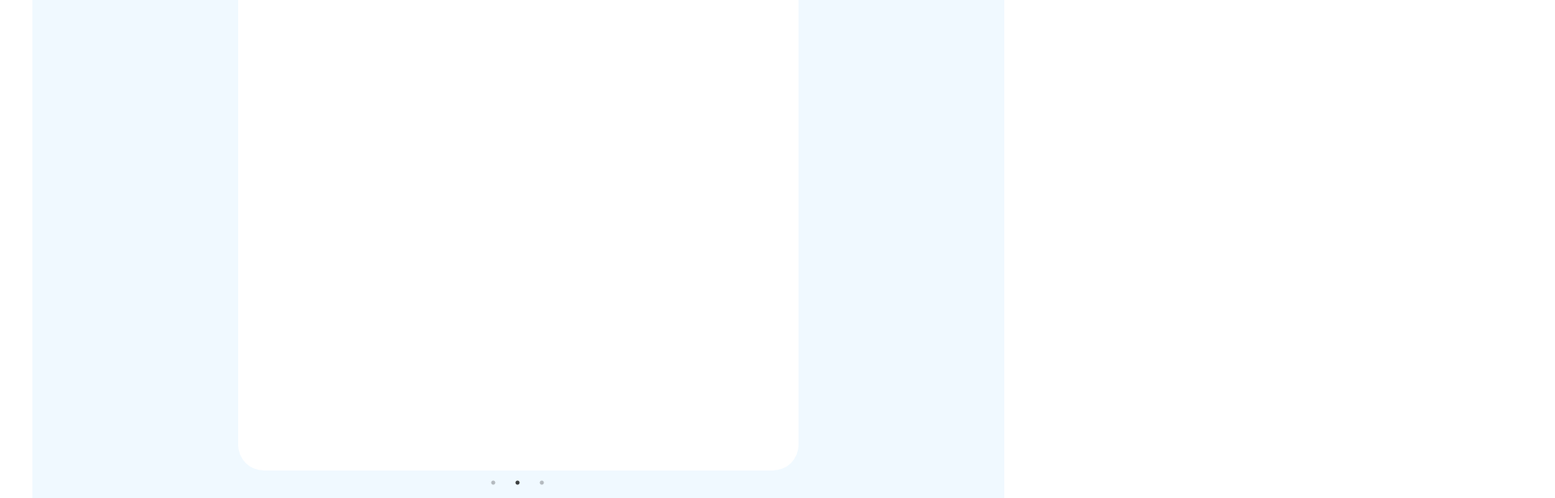
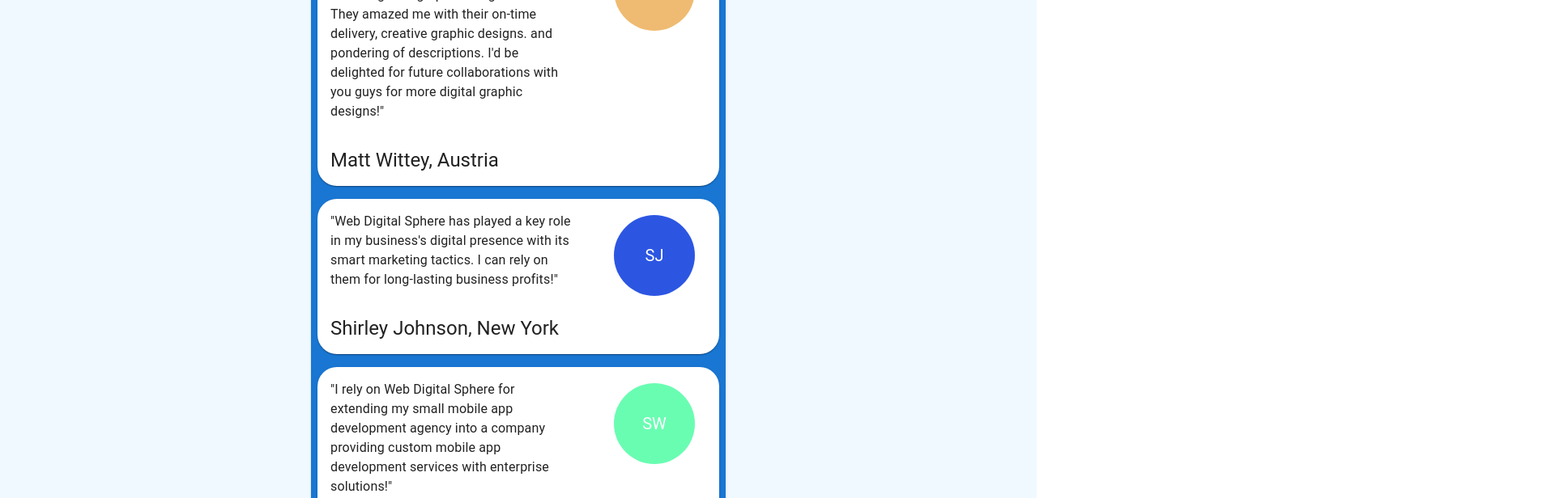
Before and after one commit to m-m4h4d/example, a React (Create React App) app: page / in a window 1280 px wide. Shown: the part 340-956 px from the top of the page at 81% size, 1920 px wide, since content can reach past the window. Built offline with nearby package versions, Linux system fonts and the light colour scheme; the HTML template or start-up script is replaced by a standard one.

Commit message:
Testimonials Complete

```diff
--- a/src/components/Hero.js
+++ b/src/components/Hero.js
@@ -1,9 +1,6 @@
 import React from 'react';
 import { Box, Container, Typography, Button, Paper, Avatar, Card, CardHeader, CardContent } from '@mui/material';
 import { agile } from '../assets';
-import Slider from 'react-slick';
-import "slick-carousel/slick/slick.css";
-import "slick-carousel/slick/slick-theme.css";
 
 const Testimonials = [
     {
@@ -32,7 +29,7 @@
 
     for (i = 0; i < 3; i += 1) {
         const value = (hash >> (i * 8)) & 0xff;
-        color += `00${value.toString(16)}`.slice(-2);
+        color += `${value.toString(16)}`;
     }
 
     return color;
@@ -45,29 +42,15 @@
 }
 
 const Hero = () => {
-    const settings = {
-        dots: true,
-        infinite: true,
-        speed: 500,
-        slidesToShow: 1,
-        slidesToScroll: 1,
-        autoplay: true,
-        autoplaySpeed: 3000,
-        arrows: false,
-        fade: true,
-        cssEase: 'linear'
-    };
-
     return (
         <Box sx={{ display: 'flex', justifyContent: 'center', alignItems: 'center', flexDirection: 'column', pt: 12 }}>
-            <Container sx={{ background: '#F0F9FF', py: 6, justifyContent: 'center', alignItems: 'center', display: 'flex', flexDirection: 'column' }}>
+            <Box sx={{ background: '#F0F9FF', py: 6, justifyContent: 'center', alignItems: 'center', display: 'flex', flexDirection: 'column', width: '100%' }}>
                 <Typography variant='h4' sx={{ my: 4 }}>
                     <b>Testimonials</b>
                 </Typography>
-                <Paper sx={{ justifyContent: 'center', alignItems: 'center', display: 'flex', width: '60%', boxShadow: 'none', flexDirection: 'column', borderRadius: 8 }}>
-                    <Slider {...settings}>
+                <Paper sx={{ justifyContent: 'center', alignItems: 'center', display: 'flex', width: '40%', flexDirection: 'column', borderRadius: 8, backgroundColor: 'primary.main' }}>
                         {Testimonials.map((testimonial, index) => (
-                            <Card key={index} sx={{ display: 'flex', justifyContent: 'space-around', boxShadow: 'none', borderRadius: 6 }}>
+                            <Card key={index} sx={{ display: 'flex', justifyContent: 'space-around', borderRadius: 6, m: 1 }}>
                                 <Box sx={{ pr: 8 }}>
                                     <CardContent>
                                         <Typography variant="body1" component="p">
@@ -79,9 +62,8 @@
                                 <Avatar {...stringAvatar(testimonial.name)} sx={{ width: 100, height: 100, right: 30, top: 20, bgcolor: stringToColor(testimonial.name) }} />
                             </Card>
                         ))}
-                    </Slider>
                 </Paper>
-            </Container>
+            </Box>
             <Container maxWidth="md" sx={{ textAlign: 'center', py: 10, px: 0, mx: 0 }}>
                 <Typography variant="h3" component="h1" gutterBottom sx={{ color: 'primary.main' }}>
                     <Typography variant="h3" gutterBottom component="span" sx={{ color: 'black' }}><b>Our</b></Typography>
```
